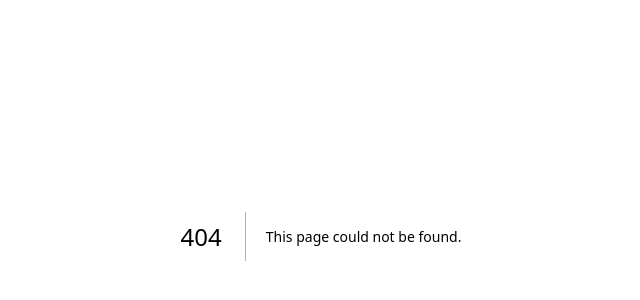
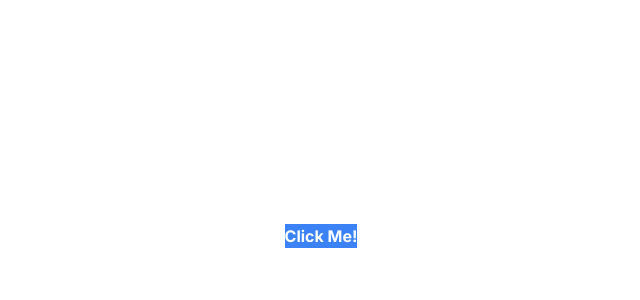
Before and after one commit to kinguuchi/demo, a Next.js app: page /ruel in a window 1280 px wide. Before the commit this address had no page. Shown: the part 164-464 px from the top of the page, without its empty margins (319-959 px from the left). Built offline with nearby package versions, Linux system fonts and the light colour scheme.

Commit message:
New page with centered button

```diff
--- /dev/null
+++ b/src/app/ruel/page.tsx
@@ -0,0 +1,11 @@
+const Ruel = () => {
+    return(
+        <div  className="w-screen h-screen flex items-center justify-center">
+        <button className="bg-blue-500 text-white font-bold">
+            Click Me!
+        </button>
+        </div>
+    )
+}
+
+export default Ruel;
```
